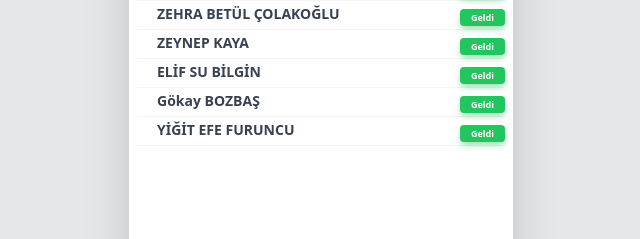
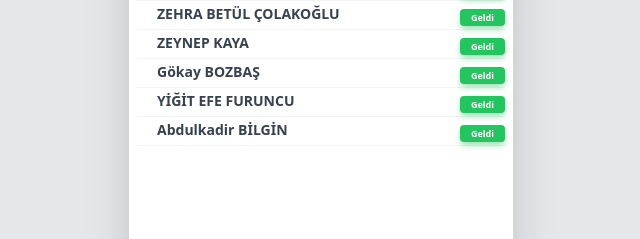
Before and after one commit to hkursatkoroglu-creator/yoklama-listesi, a plain HTML site: page index.html in a window 1280 px wide. Shown: the part 434-673 px from the top of the page, 319-959 px from the left. Drawn offline with nearby package versions, Linux system fonts and the light colour scheme.

Commit message:
Update index.html

```diff
--- a/index.html
+++ b/index.html
@@ -148,11 +148,11 @@
                 "EZGİ SU DİLLİ", "HATİCE MİRA BAŞ", "YAĞMUR DURU BAŞ", "KAAN ÇİÇEK",
                 "EFE MUSA GÜRDAL", "SEMANUR BAYRAKTAR", "MİRAÇ DİNÇ", "ABDULKERİM BADUR",
                 "HİLAL ALYA BİLGİN", "SİNEM NAZ KALYONCU", "OSMAN EFE AYDIN",,
-                "ZEHRA BETÜL ÇOLAKOĞLU", "ZEYNEP KAYA", "ELİF SU BİLGİN", "Gökay BOZBAŞ",
-                "YİĞİT EFE FURUNCU"
+                "ZEHRA BETÜL ÇOLAKOĞLU", "ZEYNEP KAYA", , "Gökay BOZBAŞ",
+                "YİĞİT EFE FURUNCU", "Abdulkadir BİLGİN"
             ],
             "B Grubu": [
-                 "FEYZA CİHAN", "GÜLSÜM YILMAZ",  "Abdulkadir BİLGİN", "Melike BAYRAM", "Buğlem Su FURUNCU",
+                 "FEYZA CİHAN", "GÜLSÜM YILMAZ", "ELİF SU BİLGİN",  "Melike BAYRAM", "Buğlem Su FURUNCU",
                 "Ömer Faruk TEKNECİ", "Ethem A. TURUM", "Alperen BÜLBÜL", "Musa BAYRAM",
                 "Ali Eymen KOYUNOĞLU", "Tuğçe CİVELEK", "Hasret BÜLBÜL", "Buse A. ERKAN",
                 "Egemen ŞİRİN", "Beyza Nur BİLGİN", "Rukiye Naz MISIR", "Ömer Asaf ÇOLAKOĞLU"
```
